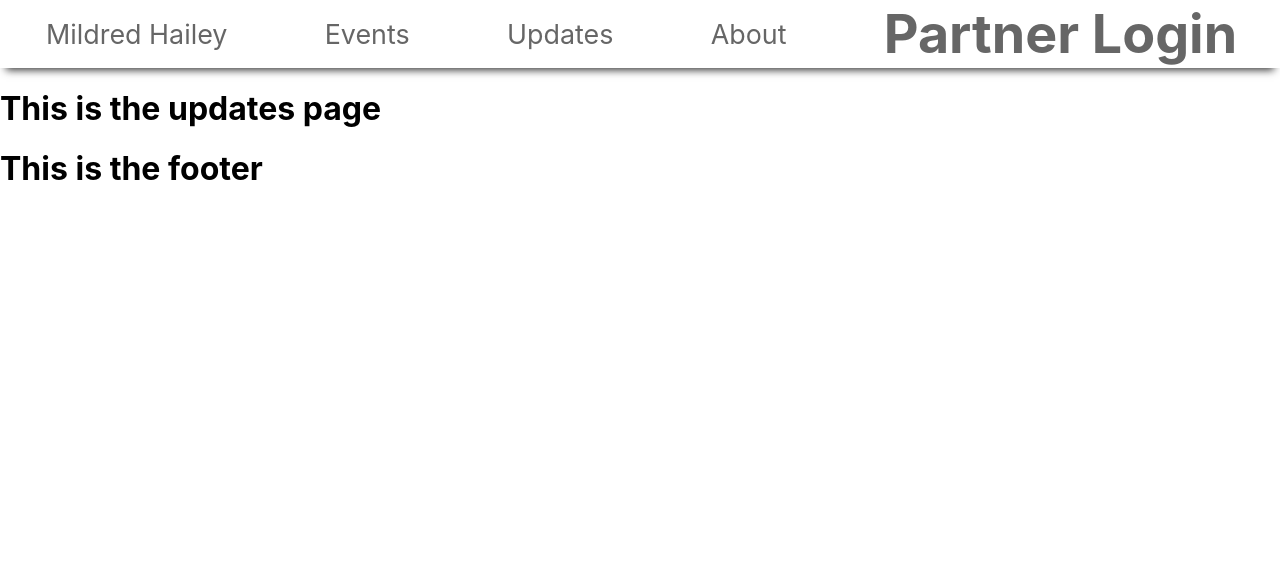
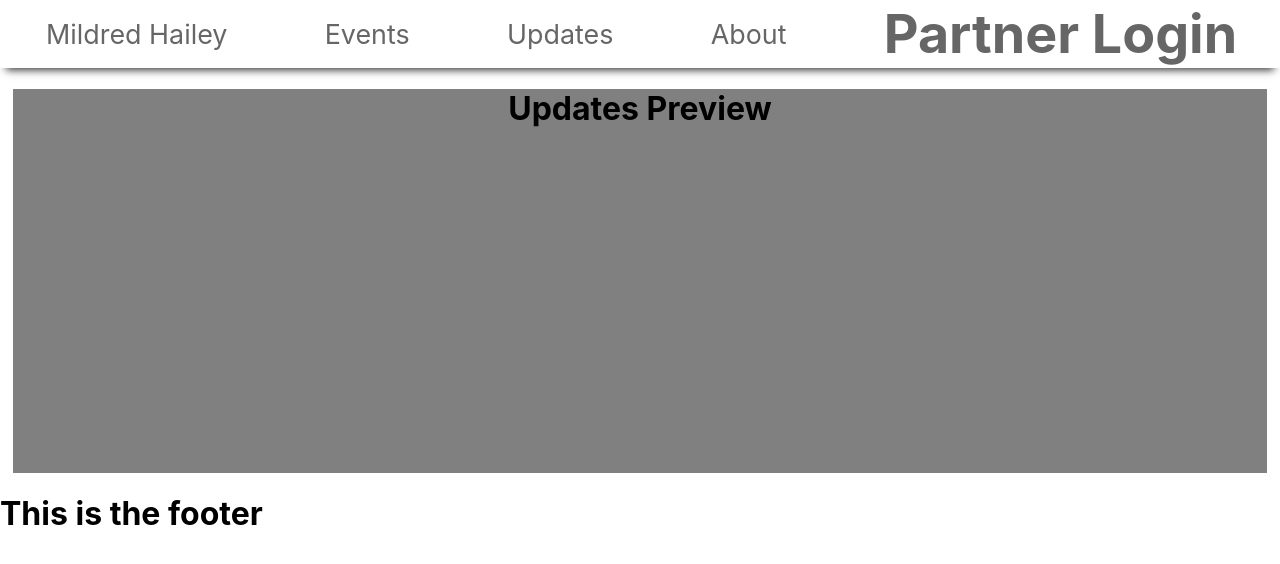
Before and after one commit to ang-li7/Mildred-Hailey-Website, a React (Create React App) app: page /updates in a window 1280 px wide. Shown: the top 564 px of the page. Built offline with nearby package versions, Linux system fonts and the light colour scheme.

Commit message:
Added Preview to Updates page

```diff
--- a/src/components/pages/Updates.js
+++ b/src/components/pages/Updates.js
@@ -1,9 +1,10 @@
 import React from "react";
+import Preview from "../modules/Preview";
 
 const Updates = () => {
   return (
     <div>
-      <h1>This is the updates page</h1>
+      <Preview type="Updates" />
     </div>
   );
 };
```
